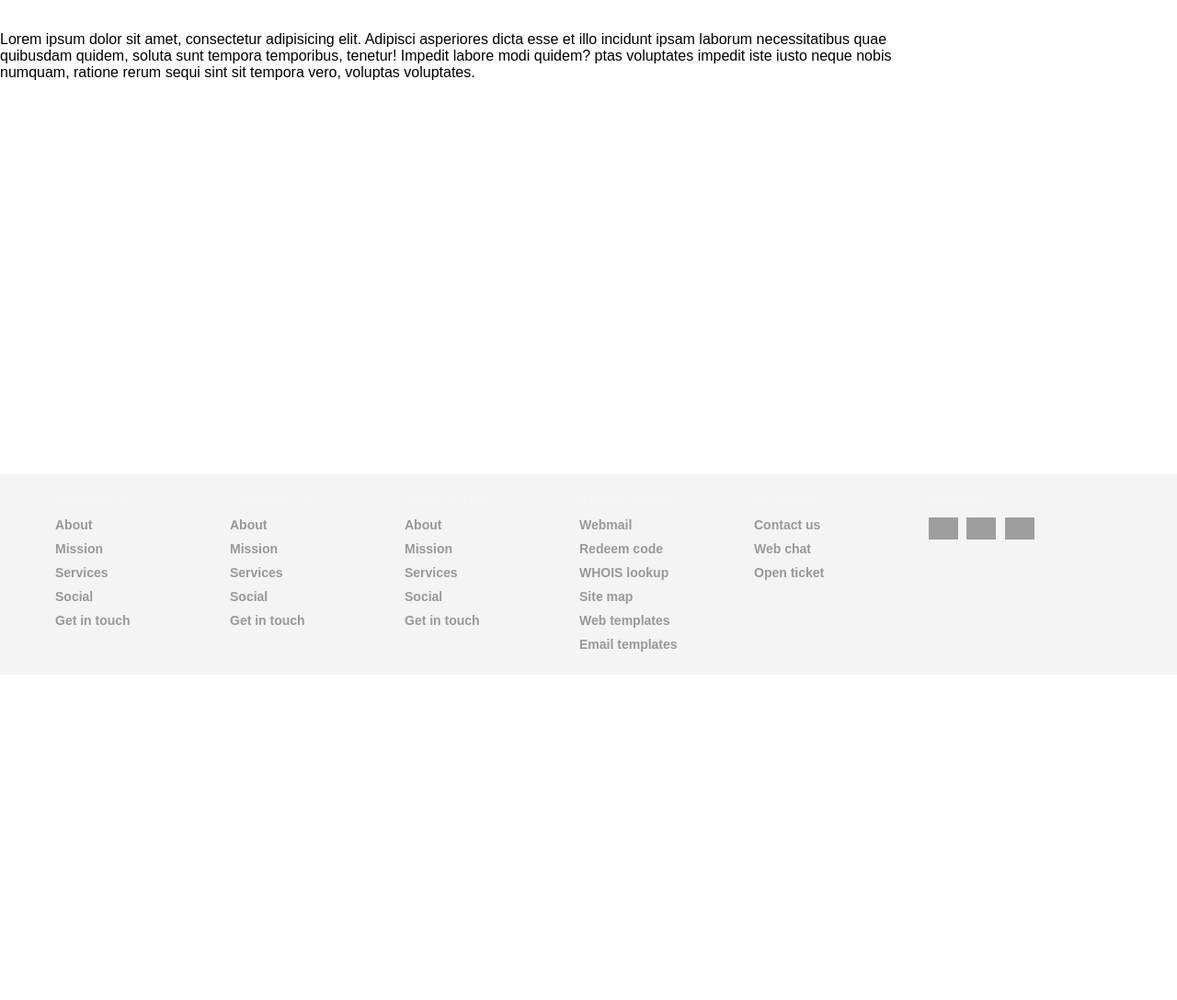
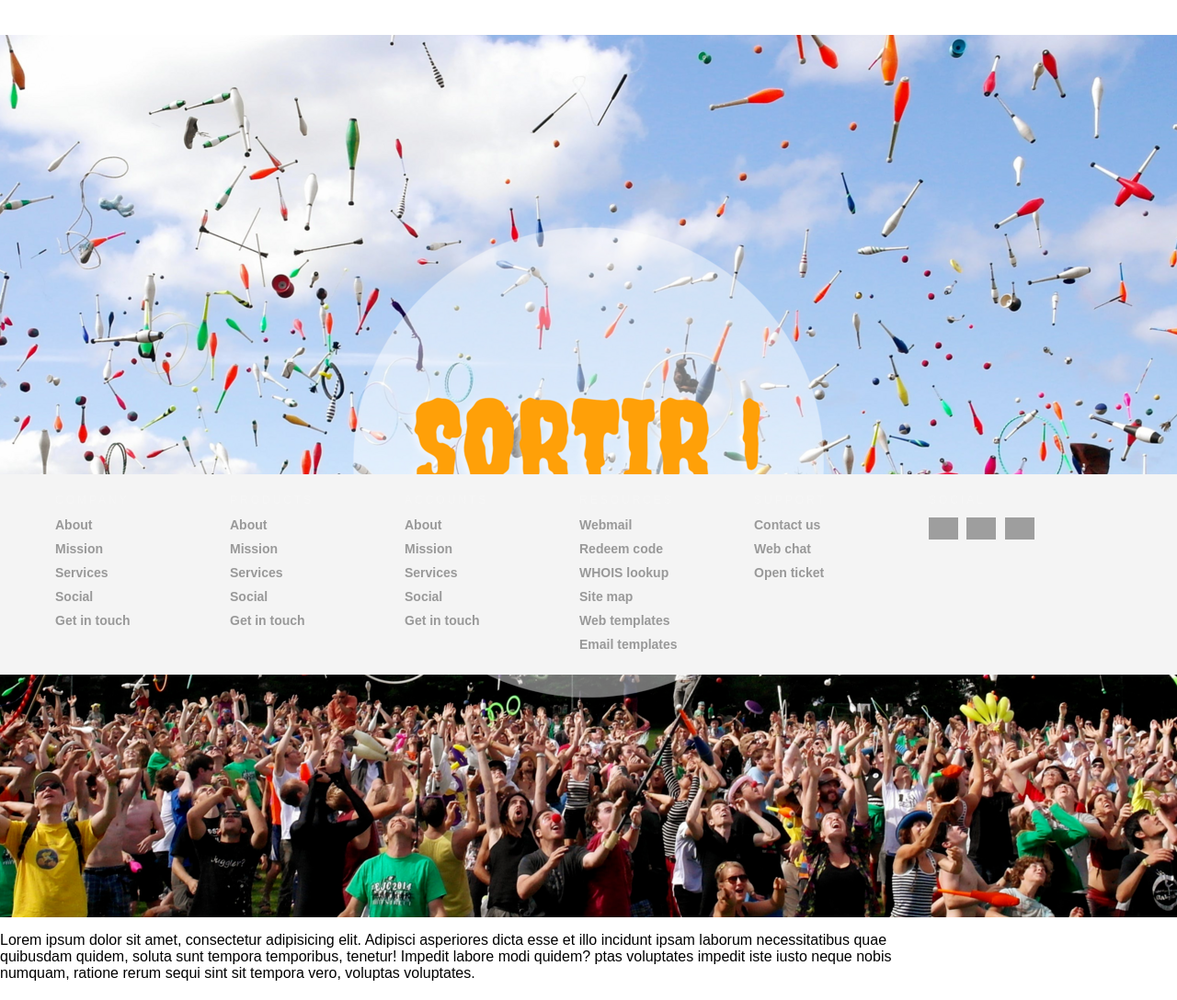
Before and after one commit to alexandraBrochard/ProjetSortirENI, a Symfony app: template templates/main/index.html.twig in a window 1280 px wide; the page is wider, and only the part inside the window is pictured. Shown: the part 66-1154 px from the top of that part at 92% size. Before the commit the page ends 775 px from the top of that part, so only its background shows below. Run offline with Twig, Linux system fonts and the light colour scheme; the template is opened without the code that fills it, so the values that code supplies are empty; some libraries are stand-ins or nearby versions; grey boxes are pictures that could not be loaded.

Commit message:
MAJ V2 - CSS INDEX

```diff
--- a/public/css/style.css
+++ b/public/css/style.css
@@ -1,10 +1,10 @@
 body {
     width: 100%;
-    margin: 20px 0px 20px 0px;
+    margin: 20px 0 20px 0;
     font-family: Arial, Helvetica, sans-serif;
     background-color: rgb(255, 255, 255);
 }
-
+/* ---------------------------------- NAVBAR -------------------------------------*/
 /* Navbar container */
 .navbar {
     display:flex;
@@ -57,7 +57,7 @@ body {
     position: absolute;
     background-color: rgb(164, 151, 151);
     min-width: 160px;
-    box-shadow: 0px 8px 16px 0px rgba(209, 200, 200, 0.2);
+    box-shadow: 0 8px 16px 0 rgba(209, 200, 200, 0.2);
     z-index: 1;
 }
 
@@ -86,7 +86,17 @@ body {
     width: 80%;
 }
 
-/* ---------------------------------- footer -------------------------------------*/
+/* ---------------------------------- INDEX.HTML -------------------------------------*/
+
+.container-presentation {
+    display:flex;
+    justify-content: center;
+    margin-top: 3%;
+    width: auto;
+
+}
+
+/* ---------------------------------- FOOTER -------------------------------------*/
 
 /* STYLES SPECIFIC TO FOOTER  */
 .footer {
--- a/templates/main/index.html.twig
+++ b/templates/main/index.html.twig
@@ -4,7 +4,9 @@
 
     <!-- Index -->
     <div class ="container-presentation">
-        <img src="" alt="">
+        <img src="{{ asset('img/Sortir.v2.png.png') }}" alt="">
+    </div>
+    <div class="container-text-presentation">
         <p id="presentation-home">
             Lorem ipsum dolor sit amet, consectetur adipisicing elit. Adipisci asperiores dicta esse et illo incidunt
             ipsam laborum necessitatibus quae quibusdam quidem, soluta sunt tempora temporibus, tenetur! Impedit labore modi quidem?
```
Also changed, not shown: public/img/Sortir-home.png (added), public/img/Sortir.v2.png.png (added).
